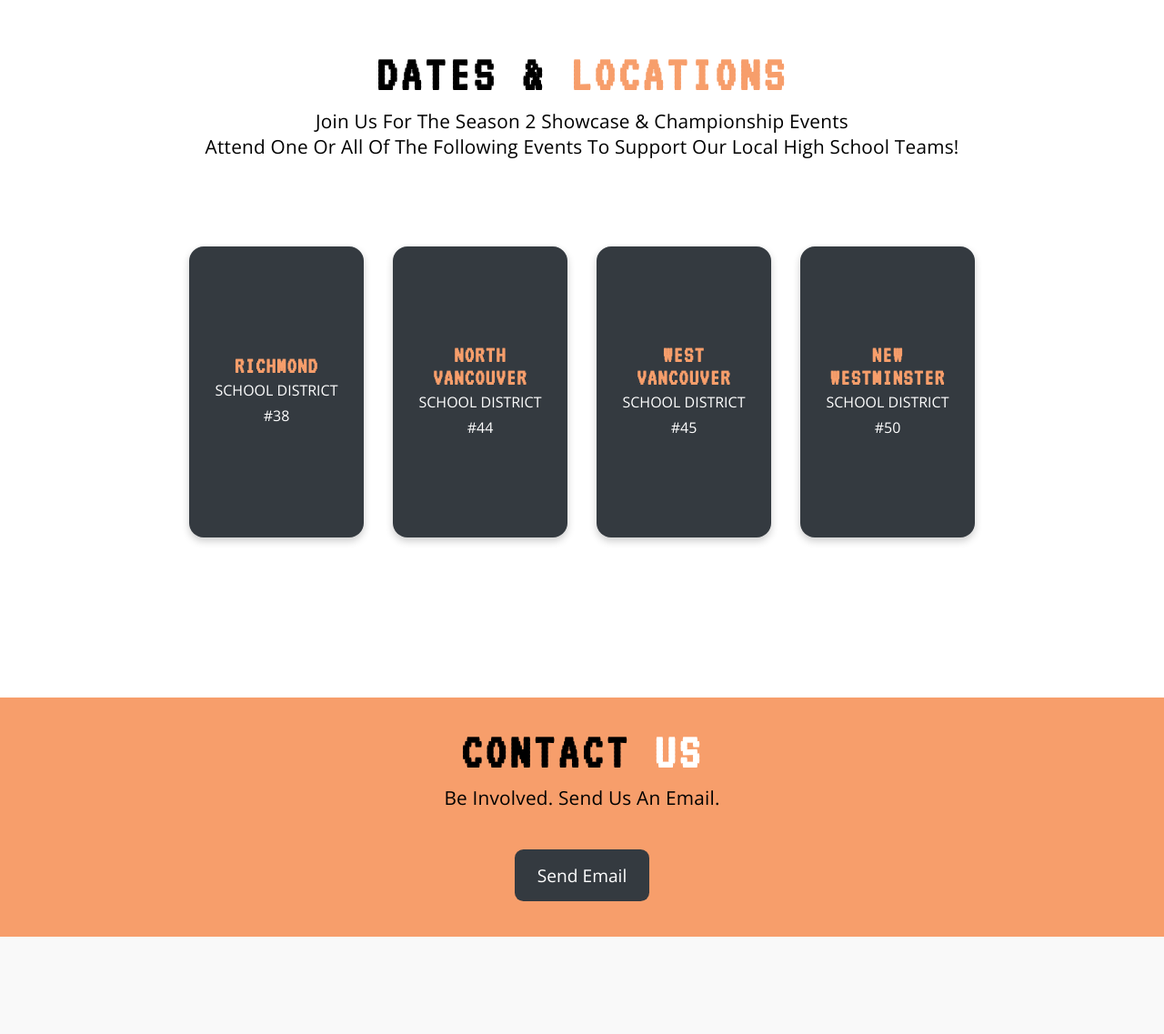
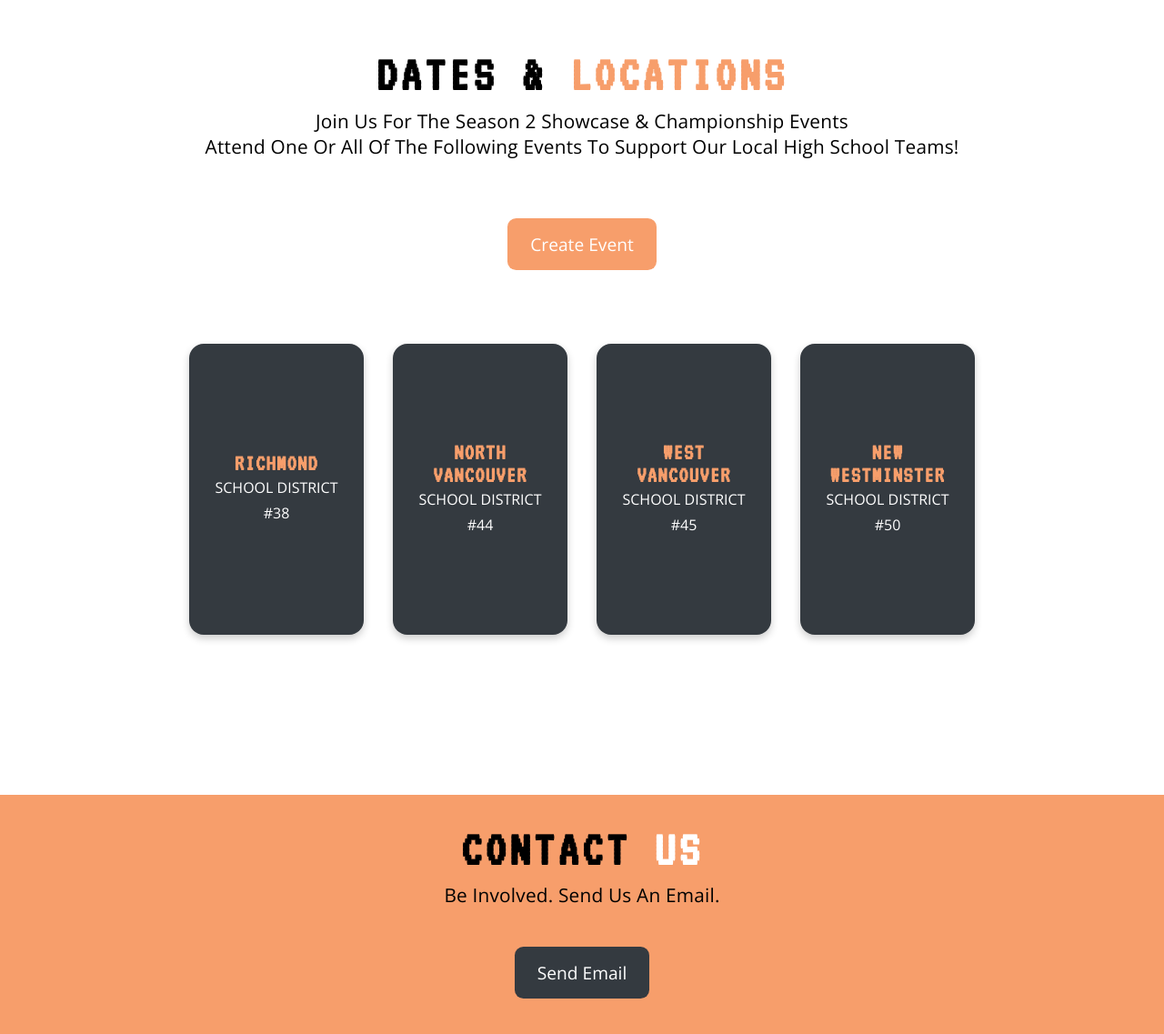
Before and after one commit to jjanicefong/gameofapps, a PHP site: page / in a window 1280 px wide. Shown: the part 2856-3993 px from the top of the page at 91% size. Before the commit the page ends 3886 px from the top, so only its background shows below. Run offline with PHP 8.4, Linux system fonts and the light colour scheme.

Commit message:
Toggle event form

```diff
--- a/css/main.css
+++ b/css/main.css
@@ -248,6 +249,7 @@ a {
     color: #fff;
 
     background-color: #f79e6b;
+    border: 0;
     border-radius: 0.5em;
     padding: 15px 25px;
 }
--- a/index.php
+++ b/index.php
@@ -140,11 +140,47 @@
         <h1 class="section-title">Dates & <span class="orange-text">Locations</span></h1>
         <h3 class="section-subtitle">Join us for the Season 2 showcase & championship events <br> Attend one or all of the following events to support our local high school teams!</h3>
     </div>
+    <!-- Create Event Container -->
+    <div class="section-heading-cont">
+        <!-- Create Event Button -->
+        <a class="header-btn" onclick="ShowEventForm(this)" data-status="open" id="createEvent-btn">Create Event</a>
+        <!-- Create Event Form -->
+        <br>
+        <div id="event-form-cont">
+            <div class="event-form">
+                <form action="" method="POST">
+                    <div class="event-field">
+                        <!-- City -->
+                        <label class="event-label" for="city">City</label>
+                        <input class="event-input" type="text" placeholder="Enter City Name" name="city" required>
+                    </div>
+                    <div class="event-field">
+                        <!-- School District # -->
+                        <label class="event-label" for="district">School District #</label>
+                        <input class="event-input" type="number" placeholder="Enter School District #" name="district" required>
+                    </div>
+                    <div class="event-field">
+                        <!-- Event Type -->
+                        <label class="event-label" for="event-type">Event Type</label>
+                        <input class="event-input" type="text" placeholder="Enter Event Type" name="event-type" required>
+                    </div>
+                    <div class="event-field">
+                        <!-- Details -->
+                        <label class="event-label" for="details">Date, Time & Location</label>
+                        <input class="event-input" type="text" placeholder="Enter Event Details" name="details" required>
+                    </div>
+                    <br>
+                    <!-- Post Button -->
+                    <button type="submit" name="create-button" class="btn-small event-btn">Post</button>
+                </form>
+            </div>
+        </div>
+    </div>
 
       <!-- Locations -->
       <div id="location">
          <div class="location-cont">
-            <!-- cards  -->
+            <!-- Cards  -->
             <div class="flip-card">
                <div class="flip-card-inner">
                   <div class="flip-card-front">
--- a/js/main.js
+++ b/js/main.js
@@ -1,4 +1,6 @@
 var loginModal = document.querySelector("#login-modal");
+var eventForm = document.querySelector("#event-form-cont");
+var createEventBtn = document.querySelector("#createEvent-btn");
 
 function ShowLoginModal(){
     loginModal.style.display = "block";
@@ -13,3 +15,19 @@ window.onclick = function(event){
         loginModal.style.display = "none";
     }
 }
+
+function ShowEventForm(status){
+    // Show form
+    if(createEventBtn.dataset.status == "open"){
+        eventForm.style.display = "flex";
+        createEventBtn.dataset.status = "close";
+        console.log('open');
+    }
+
+    // Close form
+    else if(createEventBtn.dataset.status == "close"){
+        eventForm.style.display = "none";
+        createEventBtn.dataset.status = "open";
+        console.log('close');
+    }
+}
```
Also changed, not shown: other parts of css/main.css (+47 -5 lines). Lines whose indentation alone changed are shown as unchanged.
